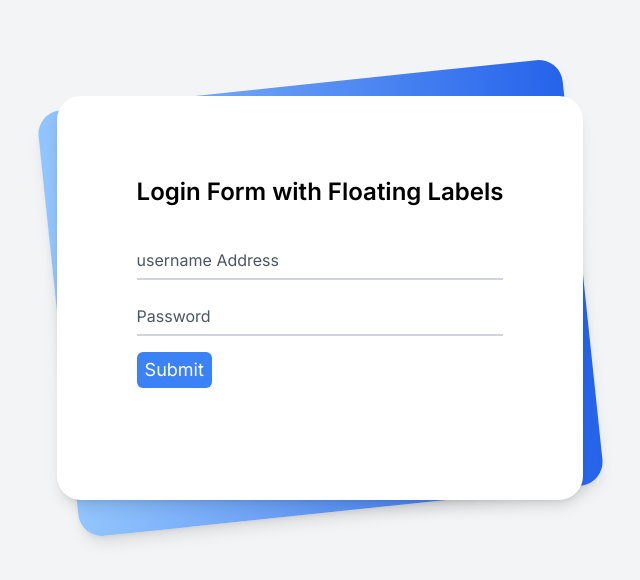
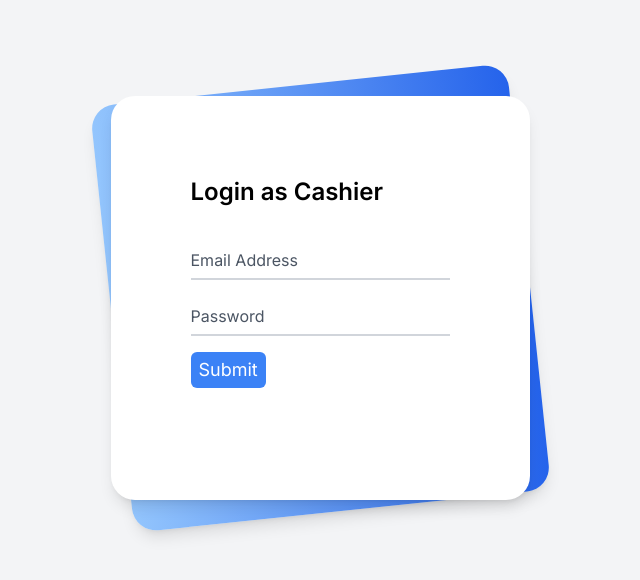
Before and after one commit to irzaarivin/ui-cashier, a Next.js app: page /auth in a window 1280 px wide. Shown: the part 102-682 px from the top of the page, without its empty margins (320-960 px from the left). Built offline with nearby package versions, Linux system fonts and the light colour scheme.

Commit message:
Update page.jsx

```diff
--- a/src/app/auth/page.jsx
+++ b/src/app/auth/page.jsx
@@ -8,7 +8,7 @@ const Login = () => {
   const a =  useContext(globalContext)
   console.log(a)
   const [input, setInput] = useState({
-    username: '',
+    email: '',
     password: ''
   })
 
@@ -22,7 +22,7 @@ const Login = () => {
   const handleSubmit = async (e) => {
     const data = new FormData()
 
-    data.append('username', input.username);
+    data.append('email', input.email);
     data.append('username', input.password);
 
     const response = await axios.post(process.env.NEXT_PUBLIC_URL, {
@@ -45,13 +45,13 @@ const Login = () => {
         <div className="relative px-4 py-10 bg-white shadow-lg sm:rounded-3xl sm:p-20">
           <div className="max-w-md mx-auto">
             <div>
-              <h1 className="text-2xl font-semibold">Login Form with Floating Labels</h1>
+              <h1 className="text-2xl font-semibold">Login as Cashier</h1>
             </div>
             <div className="divide-y divide-gray-200">
               <div className="py-8 text-base leading-6 space-y-4 text-gray-700 sm:text-lg sm:leading-7">
                 <div className="relative">
-                  <input name="username" type="text" className="peer placeholder-transparent h-10 w-full border-b-2 border-gray-300 text-gray-900 focus:outline-none focus:borer-rose-600" placeholder="username address" onChange={(e) => handleChange(e)} />
-                  <label htmlFor="username" className="absolute left-0 -top-3.5 text-gray-600 text-sm peer-placeholder-shown:text-base peer-placeholder-shown:text-gray-440 peer-placeholder-shown:top-2 transition-all peer-focus:-top-3.5 peer-focus:text-gray-600 peer-focus:text-sm">username Address</label>
+                  <input name="email" type="email" className="peer placeholder-transparent h-10 w-full border-b-2 border-gray-300 text-gray-900 focus:outline-none focus:borer-rose-600" placeholder="username address" onChange={(e) => handleChange(e)} />
+                  <label htmlFor="email" className="absolute left-0 -top-3.5 text-gray-600 text-sm peer-placeholder-shown:text-base peer-placeholder-shown:text-gray-440 peer-placeholder-shown:top-2 transition-all peer-focus:-top-3.5 peer-focus:text-gray-600 peer-focus:text-sm">Email Address</label>
                 </div>
                 <div className="relative">
                   <input name="password" type="password" className="peer placeholder-transparent h-10 w-full border-b-2 border-gray-300 text-gray-900 focus:outline-none focus:borer-rose-600" placeholder="Password" onChange={(e) => handleChange(e)} />
```
